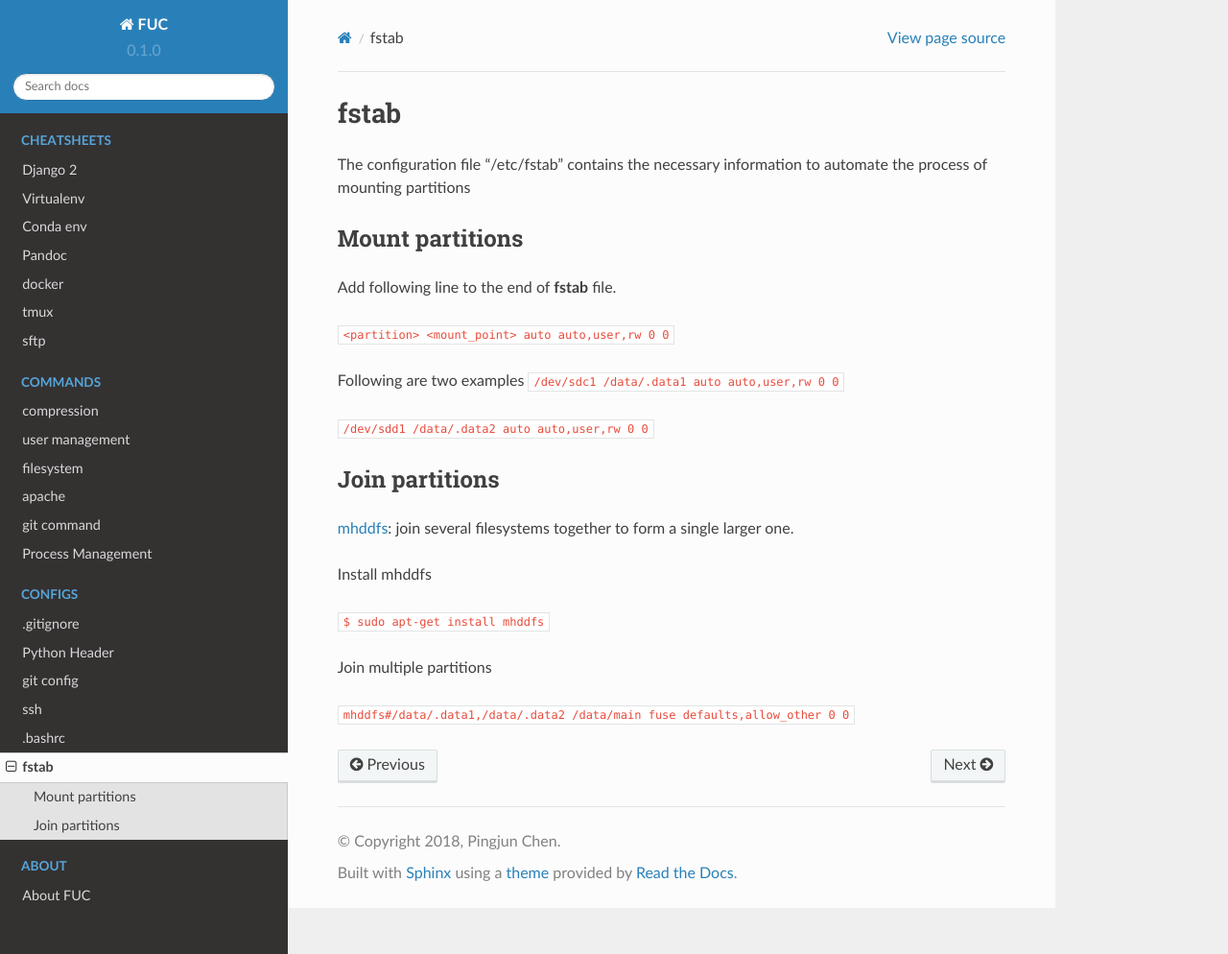
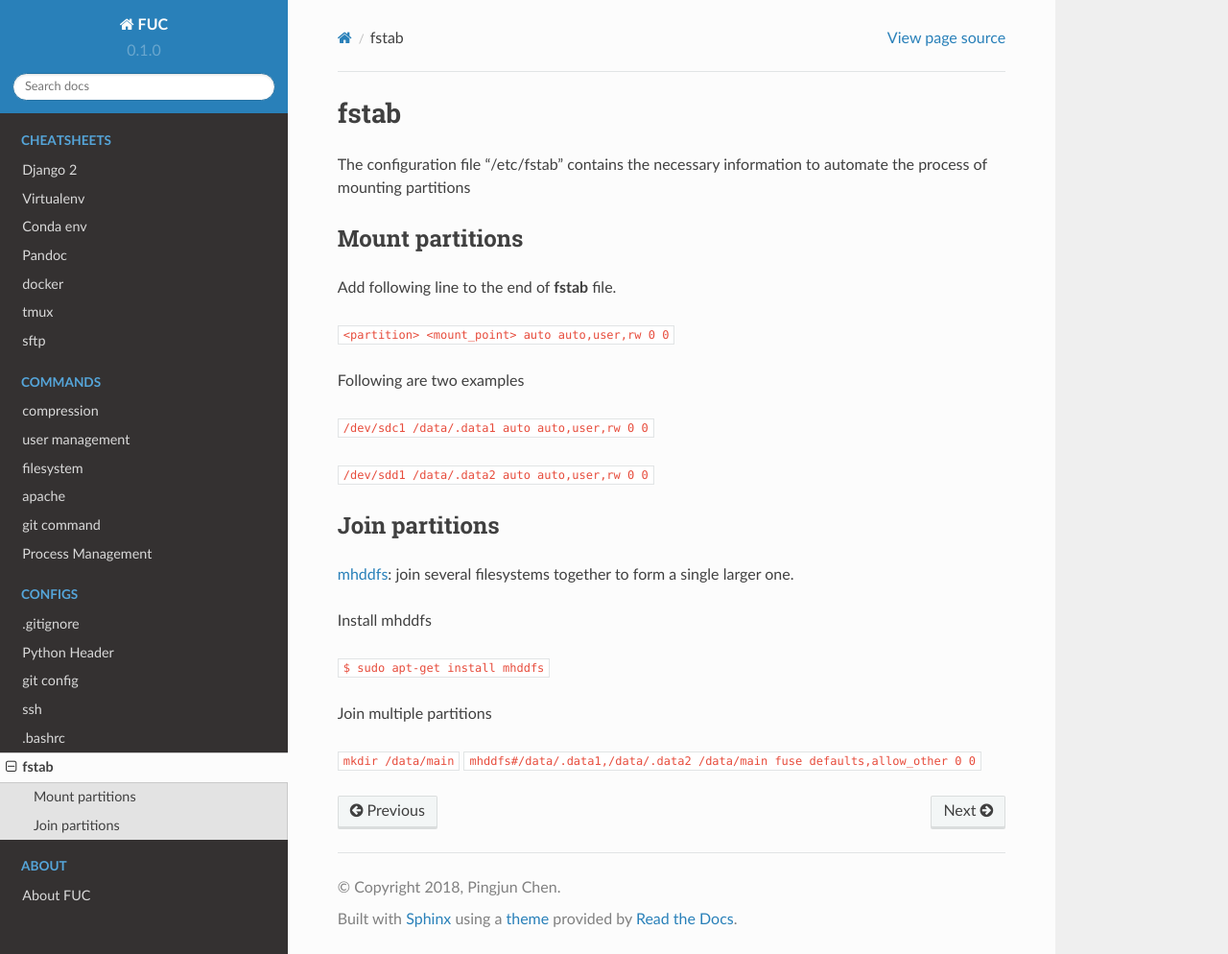
Before and after one commit to PingjunChen/FUC, a Sphinx documentation site: the page built from docs/fstab.rst, in a window 1280 px wide and 994 px high. Shown: the whole window at 96% size. Built offline with Sphinx 7.4.7 and the Read the Docs theme 2.0.0, drawn with Linux system fonts in a browser that asks for light colours.

Commit message:
revise fstab

```diff
--- a/docs/fstab.rst
+++ b/docs/fstab.rst
@@ -11,6 +11,7 @@ Add following line to the end of **fstab** file.
 :code:`<partition> <mount_point> auto auto,user,rw 0 0`
 
 Following are two examples
+
 :code:`/dev/sdc1 /data/.data1 auto auto,user,rw 0 0`
 
 :code:`/dev/sdd1 /data/.data2 auto auto,user,rw 0 0`
@@ -27,4 +28,5 @@ Install mhddfs
 
 Join multiple partitions
 
+:code:`mkdir /data/main`
 :code:`mhddfs#/data/.data1,/data/.data2 /data/main fuse defaults,allow_other 0 0`
```
